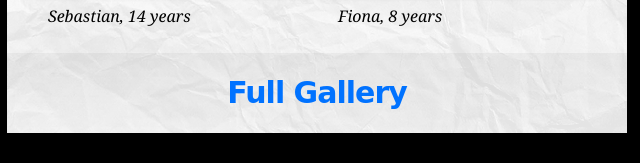
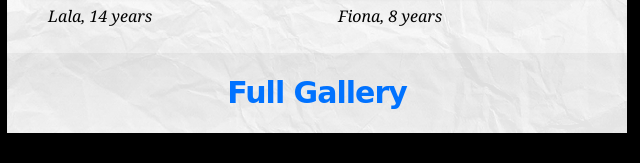
Before and after one commit to blonceng/helloschool, a plain HTML site: page index.html in a window 1280 px wide. Shown: the part 1479-1642 px from the top of the page, 483-1123 px from the left. Drawn offline with Linux system fonts and the light colour scheme; a web font is replaced by a local one.

Commit message:
first committ

```diff
--- a/index.html
+++ b/index.html
@@ -90,7 +90,7 @@ $(document)
             </div>
             <div class="clear p5"></div>
             <div class="box-1"> <a href="#" class="img-border"><img src="images/img3.jpg" alt=""></a>
-              <p class="text-2">Sebastian, 14 years</p>
+              <p class="text-2">Lala, 14 years</p>
             </div>
             <div class="box-1 last"> <a href="#" class="img-border"><img src="images/img4.jpg" alt=""></a>
               <p class="text-2">Fiona, 8 years</p>
```
